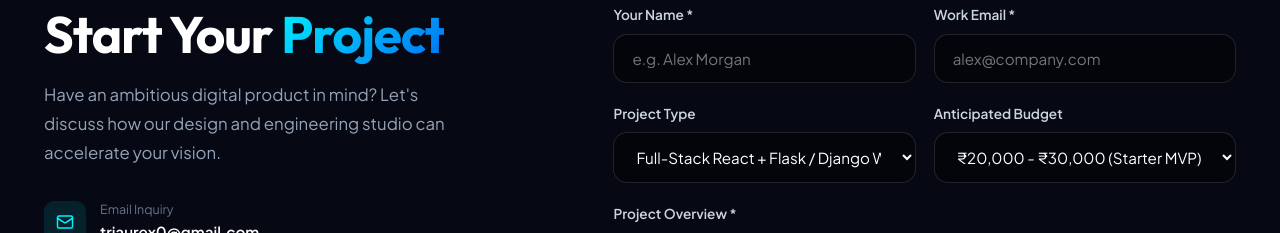
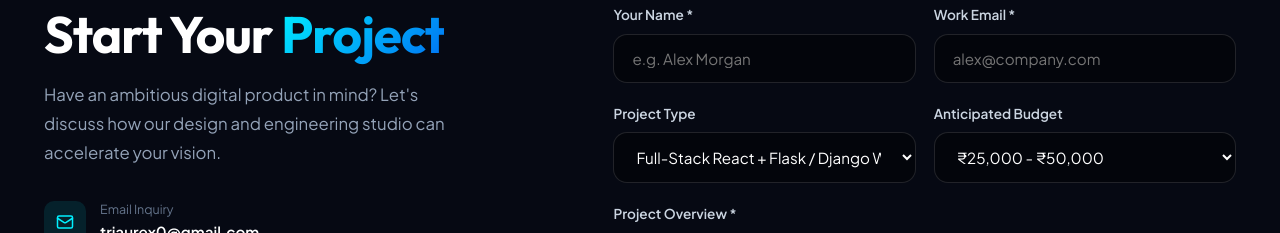
Before and after one commit to Triaurex0/Triaurex_site, a React (Vite) app in the folder client/: page / in a window 1280 px wide. Shown: the part 7860-8093 px from the top of the page. Built offline with nearby package versions, Linux system fonts and the light colour scheme; no server answers.

Commit message:
Revert budget read changes

```diff
--- a/client/src/components/Contact.jsx
+++ b/client/src/components/Contact.jsx
@@ -7,7 +7,6 @@ export default function Contact({ apiBaseUrl }) {
     name: '',
     email: '',
     project_type: 'Full-Stack React + Flask / Django Web App',
-    budget: '₹20,000 - ₹30,000',
     message: ''
   });
 
@@ -54,7 +53,6 @@ export default function Contact({ apiBaseUrl }) {
           name: '',
           email: '',
           project_type: 'Full-Stack React + Flask / Django Web App',
-          budget: '₹20,000 - ₹30,000',
           message: ''
         });
       } else {
@@ -229,9 +227,9 @@ export default function Contact({ apiBaseUrl }) {
                       value={formData.budget}
                       onChange={handleChange}
                     >
-                      <option value="₹20,000 - ₹30,000">₹20,000 - ₹30,000 (Starter MVP)</option>
-                      <option value="₹30,000 - ₹40,000">₹30,000 - ₹40,000 (Custom Build)</option>
-                      <option value="₹40,000 - ₹50,000">₹40,000 - ₹50,000 (Full-Featured Solution)</option>
+                      <option value="₹25,000 - ₹50,000">₹25,000 - ₹50,000</option>
+                      <option value="₹50,000 - ₹1,00,000">₹50,000 - ₹1,00,000</option>
+                      <option value="₹1,00,000 - ₹3,00,000">₹1,00,000 - ₹3,00,000</option>
                     </select>
                   </div>
                 </div>
```
